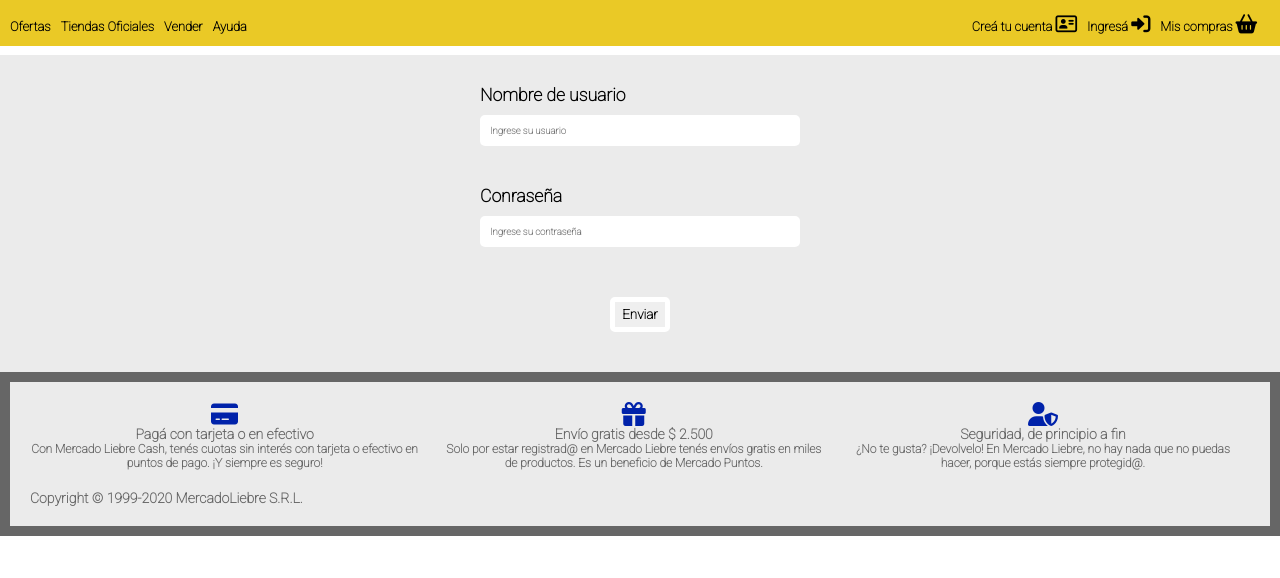
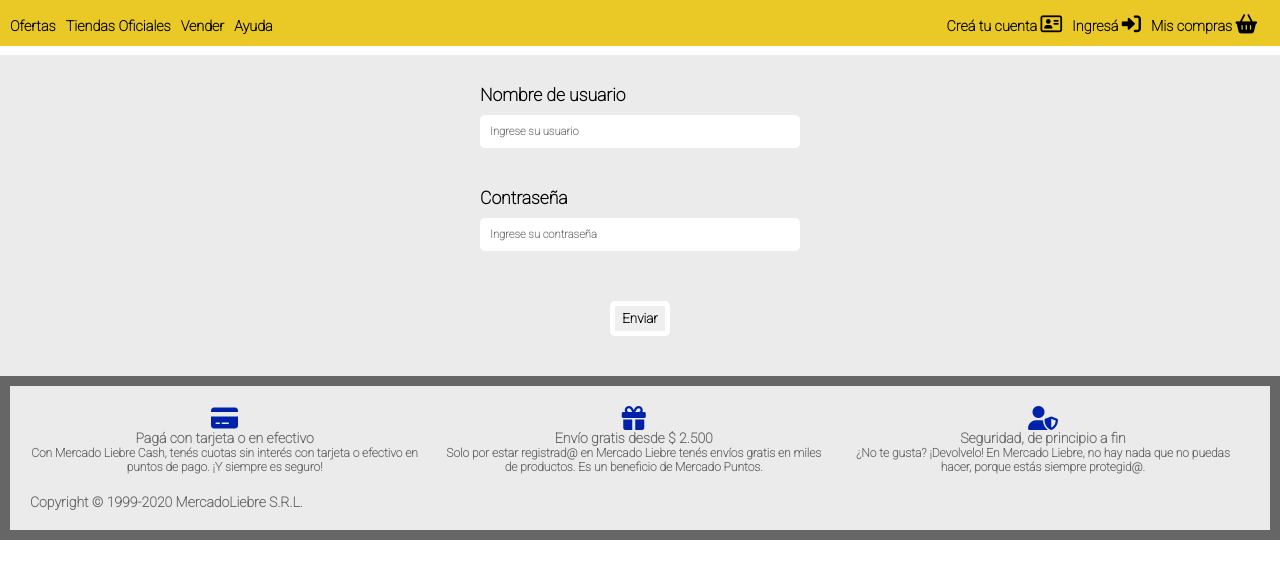
Before and after one commit to Eduardo-Iza/mercadoliebre2, a plain HTML site: page Views/login.html in a window 1280 px wide. Shown: the part 112-690 px from the top of the page. Drawn offline with Linux system fonts and the light colour scheme; files that its build step writes are made by us from their sources; files whose address does not match are found by name.

Commit message:
Corrección 'Congraseña'

```diff
--- a/Public/Css/style.css
+++ b/Public/Css/style.css
@@ -198,7 +198,7 @@ footer i{
     border-radius: 5px;
     margin-bottom: 40px;
     margin-top: 10px;
-    font-size: .6rem;
+    font-size: 0.7rem;
 }
 .button-login{
     width:60px;
@@ -313,7 +313,7 @@ form h4{
         display:flex;
     }
     .navbar a{
-        font-size: .4rem;
+        font-size: 0.4rem;
     }
     .producto{
         width: 40vw;
@@ -353,7 +353,7 @@ form h4{
     }
 
     .navbar a{
-        font-size: .8rem;
+        font-size: .9rem;
     }
     .campo-input{
         width: 25vw;
--- a/Views/login.html
+++ b/Views/login.html
@@ -51,7 +51,7 @@ integrity="sha512-YWzhKL2whUzgiheMoBFwW8CKV4qpHQAEuvilg9FAn5VJUDwKZZxkJNuGM4XkWu
             <form action="/" method="#">
                 <label for="usuario" class="label">Nombre de usuario</label>
                     <p><input class="campo-input" type="text" name="name" placeholder="Ingrese su usuario" required minlength=2></p>
-                <label for="usuario" class="label">Conraseña</label>
+                <label for="usuario" class="label">Contraseña</label>
                     <p><input class="campo-input" type="password" name="password" placeholder="Ingrese su contraseña" required minlength=6></p>
             <div class="botonera">
                 <button class="button-login" type="submit">Enviar</button>
```
Also changed, not shown: app.js (+7 -2 lines).
